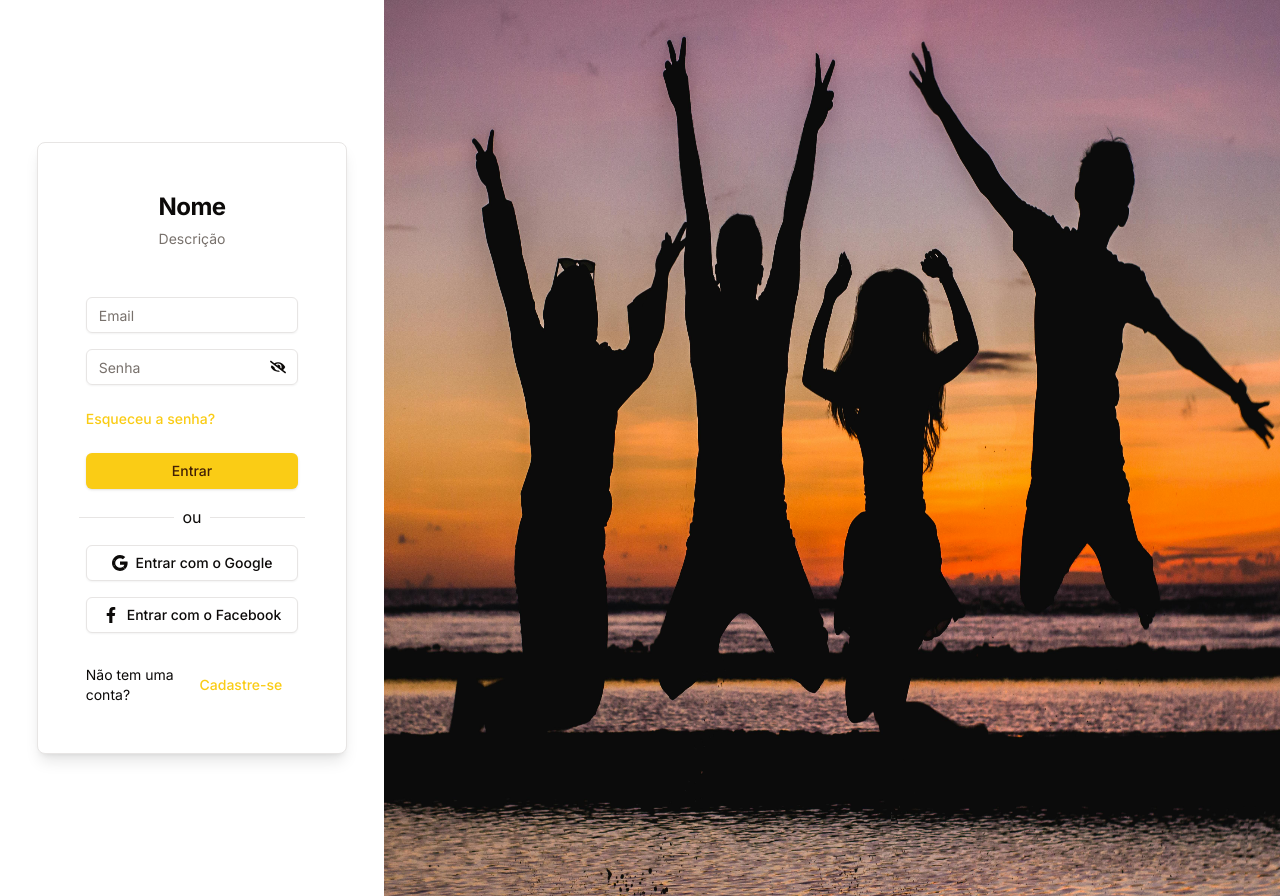
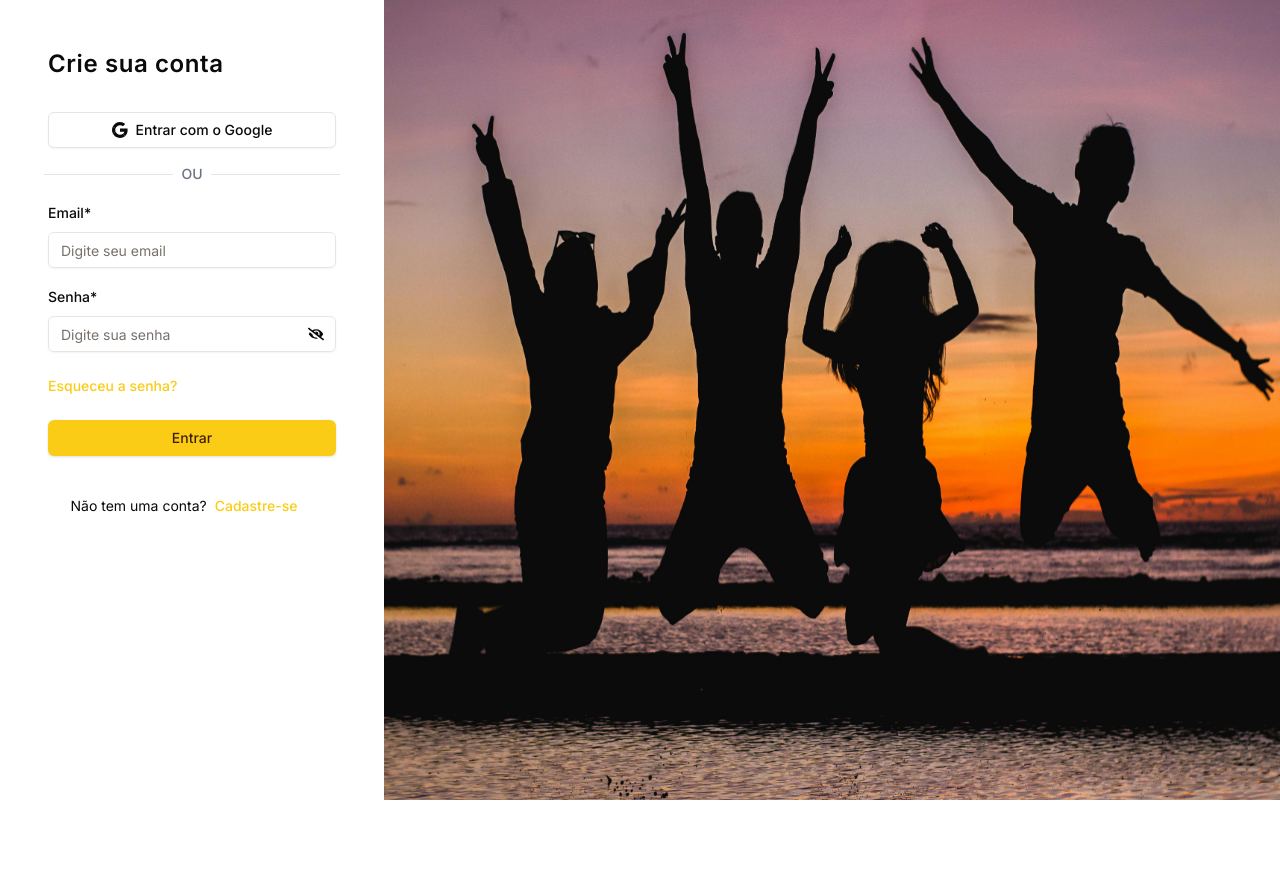
Before and after one commit to NicolasJardin/next-auth-template, a Next.js app: page /auth/login in a window 1280 px wide. After the commit the page ends 800 px from the top, so only its background shows below. Built offline with nearby package versions, Linux system fonts and the light colour scheme.

Commit message:
feat: Implementar tela de login

```diff
--- a/src/app/auth/login/page.tsx
+++ b/src/app/auth/login/page.tsx
@@ -1,19 +1,27 @@
 import { LoginForm } from '@/components/auth'
-import { Card, CardContent, CardDescription, CardHeader, CardTitle } from '@/components/ui/card'
+import { Button } from '@/components/ui/button'
+import { Separator } from '@/components/ui/separator'
+import { GrGoogle } from 'react-icons/gr'
 
 export default function Login() {
   return (
-    <div className="flex items-center justify-center h-screen px-4">
-      <Card className="w-full max-w-md p-6 rounded-lg shadow-lg">
-        <CardHeader className="text-center">
-          <CardTitle className="text-2xl font-bold tracking-tight">Nome</CardTitle>
-          <CardDescription className="mt-2">Descrição</CardDescription>
-        </CardHeader>
+    <div className="flex flex-col max-w-screen-sm">
+      <h1 className="text-2xl font-semibold tracking-wide">Crie sua conta</h1>
 
-        <CardContent className="mt-6">
-          <LoginForm />
-        </CardContent>
-      </Card>
+      <Button variant="outline" type="button" className="mt-8">
+        <GrGoogle className="mr-2 h-4 w-4" />
+        Entrar com o Google
+      </Button>
+
+      <div className="flex gap-2 items-center justify-center mt-4">
+        <Separator className="w-[45%]" />
+        <p className="font-medium text-gray-500 text-sm">OU</p>
+        <Separator className="w-[45%]" />
+      </div>
+
+      <div className="mt-4">
+        <LoginForm />
+      </div>
     </div>
   )
 }
--- a/src/components/auth/login-form/login-form.tsx
+++ b/src/components/auth/login-form/login-form.tsx
@@ -2,7 +2,14 @@
 
 import { SubmitButton } from '@/components/button/submit-button'
 import { Button } from '@/components/ui/button'
-import { Form, FormControl, FormField, FormItem, FormMessage } from '@/components/ui/form'
+import {
+  Form,
+  FormControl,
+  FormField,
+  FormItem,
+  FormLabel,
+  FormMessage
+} from '@/components/ui/form'
 import { Input } from '@/components/ui/input'
 import { PasswordInput } from '@/components/ui/password-input'
 import { Separator } from '@/components/ui/separator'
@@ -75,8 +82,9 @@ export function LoginForm() {
           name="email"
           render={({ field }) => (
             <FormItem>
+              <FormLabel>Email*</FormLabel>
               <FormControl>
-                <Input type="email" placeholder="Email" {...field} />
+                <Input size={300} type="email" placeholder="Digite seu email" {...field} />
               </FormControl>
               <FormMessage />
             </FormItem>
@@ -88,8 +96,9 @@ export function LoginForm() {
           name="password"
           render={({ field }) => (
             <FormItem>
+              <FormLabel>Senha*</FormLabel>
               <FormControl>
-                <PasswordInput placeholder="Senha" {...field} />
+                <PasswordInput placeholder="Digite sua senha" {...field} />
               </FormControl>
               <FormMessage />
             </FormItem>
@@ -101,19 +110,6 @@ export function LoginForm() {
         </Button>
 
         <SubmitButton>Entrar</SubmitButton>
-        <div className="flex gap-2 items-center justify-center">
-          <Separator className="w-[45%]" />
-          <p>ou</p>
-          <Separator className="w-[45%]" />
-        </div>
-        <Button variant="outline" type="button">
-          <GrGoogle className="mr-2 h-4 w-4" />
-          Entrar com o Google
-        </Button>
-        <Button variant="outline" type="button">
-          <FaFacebookF className="mr-2 h-4 w-4" />
-          Entrar com o Facebook
-        </Button>
 
         <div className="mt-4 flex gap-2 items-center justify-center">
           <p className="text-sm">Não tem uma conta?</p>
--- a/src/components/auth/register-form/register-form.tsx
+++ b/src/components/auth/register-form/register-form.tsx
@@ -92,7 +92,7 @@ export function RegisterForm() {
         <div className="flex gap-2 items-center justify-center">
           <p className="text-sm">Já tem uma conta?</p>
           <Button variant="link" className="pl-0" asChild>
-            <Link href="/auth/register">Entrar</Link>
+            <Link href="/auth/login">Entrar</Link>
           </Button>
         </div>
       </form>
```
